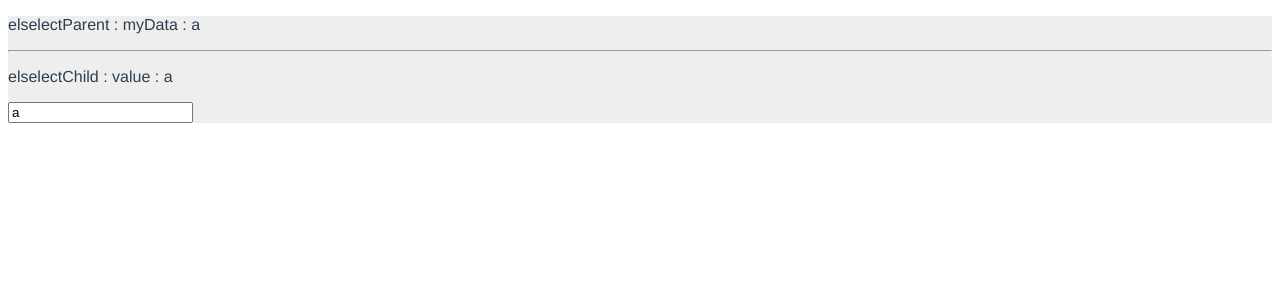
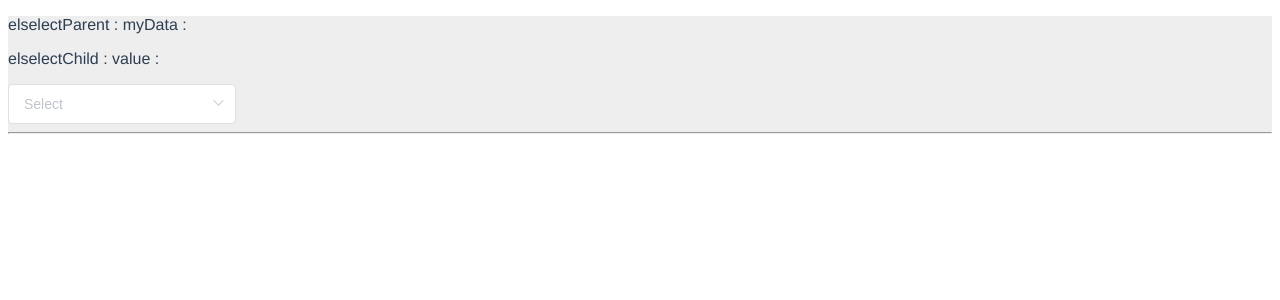
Before and after one commit to sowlru/vue2-test, a Vue app: page / in a window 1280 px wide. Shown: the top 300 px of the page. Built offline with nearby package versions, Linux system fonts and the light colour scheme.

Commit message:
Add el-select model in childParent

```diff
--- a/src/App.vue
+++ b/src/App.vue
@@ -2,7 +2,6 @@
   <div id="app">
     <elselect-parent />
     <!-- <input-parent /> -->
-    <!-- <el-button>I am ElButton</el-button> -->
   </div>
 </template>
 
--- a/src/childParent/elselectChild.vue
+++ b/src/childParent/elselectChild.vue
@@ -1,17 +1,41 @@
 <template>
   <div class="cont">
-    <hr />
     <p>elselectChild : value : {{ value }}</p>
-    <input type="text" :value="value" @input="fn" />
+    <el-select v-model="vm" placeholder="Select" @change="handlerChange">
+      <el-option
+        v-for="item in options"
+        :key="item.id"
+        :label="item.name"
+        :value="item.name"
+      />
+    </el-select>
   </div>
 </template>
 <script>
 /* eslint-disable */
 export default {
-  props: ["value"],
+  props: { value: { type: String, default: "" } },
+  data() {
+    return {
+      options: [
+        { id: 1, name: "a" },
+        { id: 2, name: "b" },
+      ],
+    }
+  },
+  computed: {
+    vm: {
+      get() {
+        return this.value
+      },
+      set(val) {
+        this.$emit("input", val)
+      },
+    },
+  },
   methods: {
-    fn(e) {
-      this.$emit("input", e.target.value)
+    handlerChange() {
+      console.log("handlerChange")
     },
   },
 }
--- a/src/childParent/elselectParent.vue
+++ b/src/childParent/elselectParent.vue
@@ -2,6 +2,7 @@
   <div class="cont">
     <p>elselectParent : myData : {{ myData }}</p>
     <elselect-child v-model="myData" />
+    <hr />
   </div>
 </template>
 <script>
@@ -13,7 +14,7 @@ export default {
   },
   data() {
     return {
-      myData: "a",
+      myData: "",
     }
   },
 }
```
